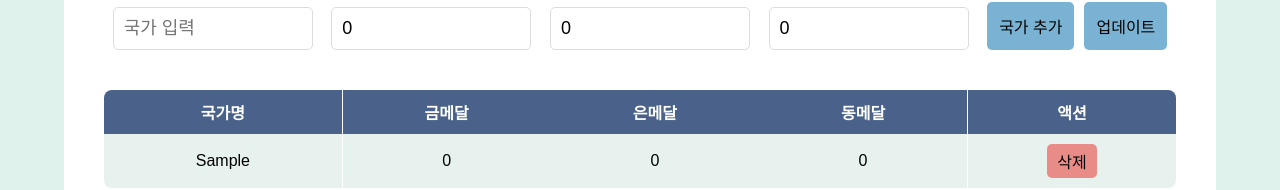
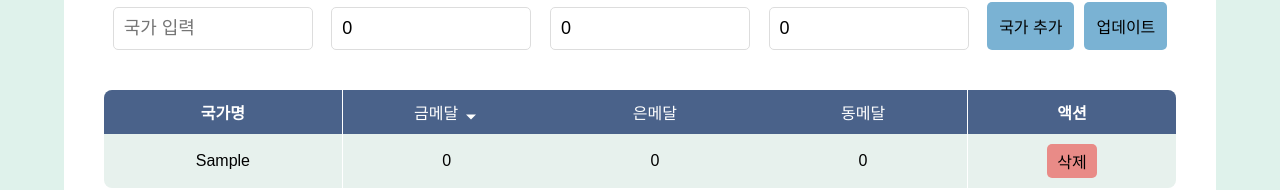
Before and after one commit to ej-kimm/Olympic-medal-tracker, a React app: page / in a window 1280 px wide. Both pictures are taken after typing "Sample" into the empty fields and a click on the button "국가 추가". Shown: the part 217-407 px from the top of the page. Built offline with nearby package versions, Linux system fonts and the light colour scheme; the HTML template or start-up script is replaced by a standard one.

Commit message:
💄 Add sorting functionality for medals

```diff
--- a/src/components/MedalList.jsx
+++ b/src/components/MedalList.jsx
@@ -1,13 +1,52 @@
-import React from 'react'
+import React, { useEffect, useState } from 'react'
 import Button from './ui/Button'
 import styles from '../styles/MedalList.module.css'
 
+const arrow = (
+  <svg
+    xmlns="http://www.w3.org/2000/svg"
+    width="16"
+    height="16"
+    fill="currentColor"
+    viewBox="0 0 16 16"
+    style={{ marginLeft: '5px', verticalAlign: 'middle' }}
+  >
+    <path d="M8 12.5l-5-5h10l-5 5z" />
+  </svg>
+)
+
 export default function MedalList({ medals, setMedals }) {
-  const sortedMedals = [...medals].sort((a, b) => b.gold - a.gold)
+  const [arrowIndex, setArrowIndex] = useState({
+    gold: true,
+    silver: false,
+    bronze: false,
+  })
+  const [sortedMedals, setSortedMedals] = useState([])
 
   const handleDelete = (country) => {
     setMedals(medals.filter((medal) => medal.country !== country))
   }
+  const handleArrowClick = (type) => {
+    setArrowIndex({
+      gold: type === 'gold',
+      silver: type === 'silver',
+      bronze: type === 'bronze',
+    })
+  }
+
+  useEffect(() => {
+    const type = arrowIndex.gold
+      ? 'gold'
+      : arrowIndex.silver
+      ? 'silver'
+      : 'bronze'
+    const newSortedMedals = [...medals].sort((a, b) => {
+      if (type === 'gold') return b.gold - a.gold
+      if (type === 'silver') return b.silver - a.silver
+      if (type === 'bronze') return b.bronze - a.bronze
+    })
+    setSortedMedals(newSortedMedals)
+  }, [medals, arrowIndex])
 
   return (
     <>
@@ -19,9 +58,30 @@ export default function MedalList({ medals, setMedals }) {
           <thead>
             <tr>
               <th>국가명</th>
-              <th>금메달</th>
-              <th>은메달</th>
-              <th>동메달</th>
+              <th>
+                <button type="button" onClick={() => handleArrowClick('gold')}>
+                  금메달
+                  {arrowIndex.gold && arrow}
+                </button>
+              </th>
+              <th>
+                <button
+                  type="button"
+                  onClick={() => handleArrowClick('silver')}
+                >
+                  은메달
+                  {arrowIndex.silver && arrow}
+                </button>
+              </th>
+              <th>
+                <button
+                  type="button"
+                  onClick={() => handleArrowClick('bronze')}
+                >
+                  동메달
+                  {arrowIndex.bronze && arrow}
+                </button>
+              </th>
               <th>액션</th>
             </tr>
           </thead>
--- a/src/styles/MedalList.module.css
+++ b/src/styles/MedalList.module.css
@@ -18,6 +18,10 @@ td {
 
 th {
   background-color: #4a628a;
+  color: #fff;
+}
+
+table th button {
   color: #fff;
 }
 
```
Also changed, not shown: src/components/SortButton.jsx (added).
